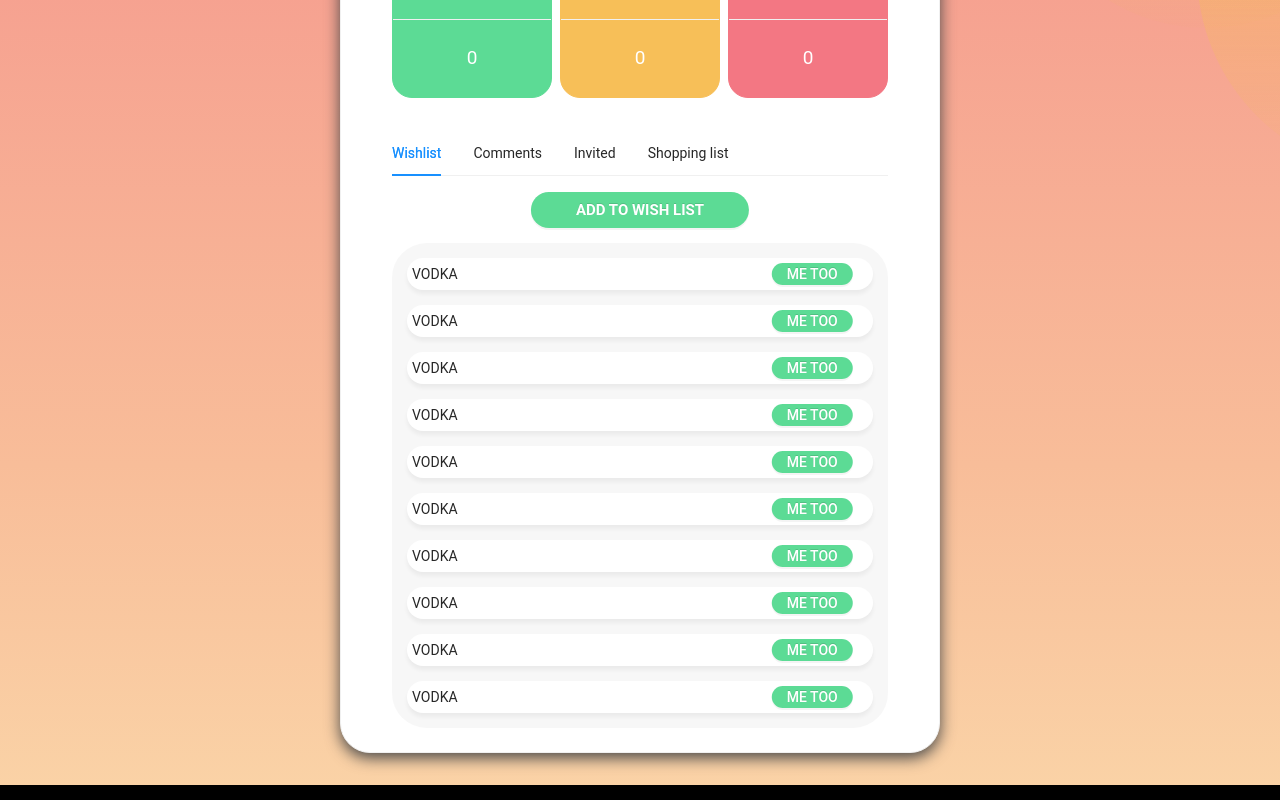
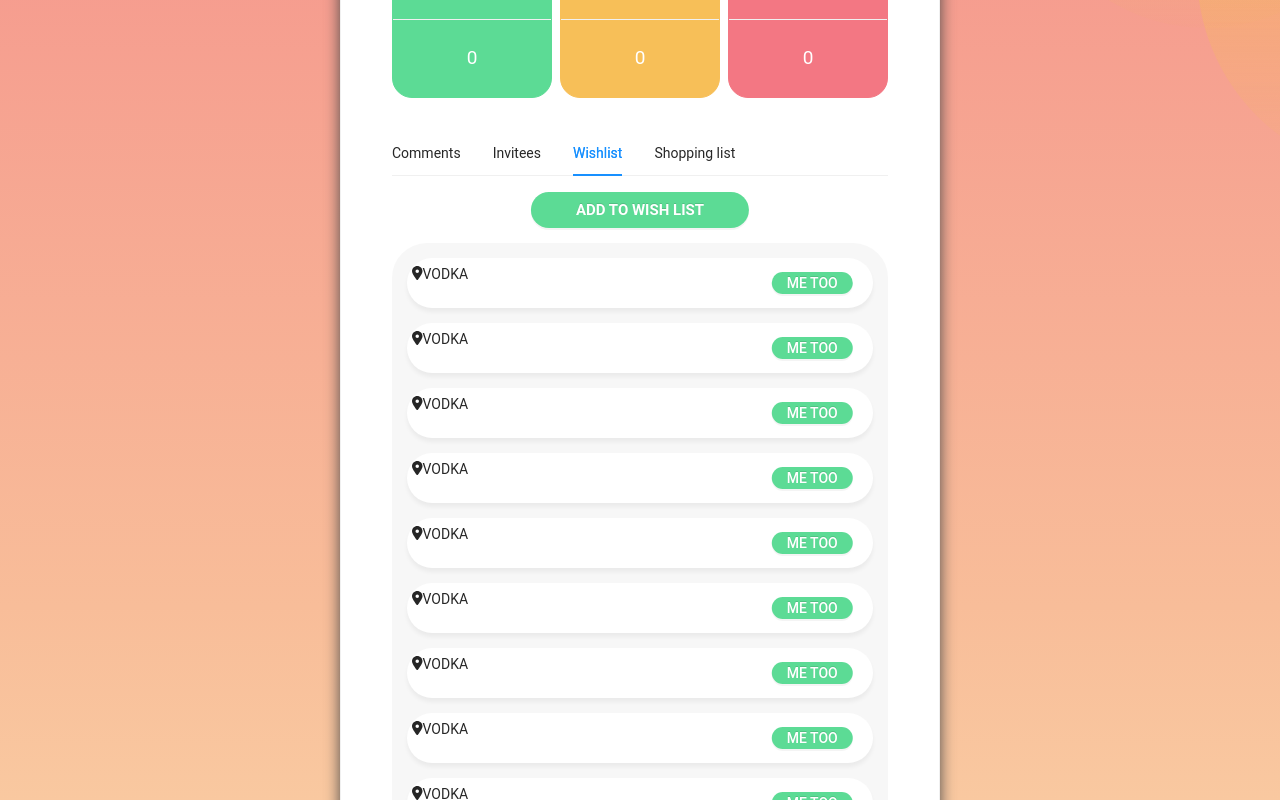
Before and after one commit to GasperFunda/PartyPlannerFrontend, a React (Create React App) app: page /party-details/Test in a window 1280 px wide. Shown: the part 740-1540 px from the top of the page. Built offline with nearby package versions, Linux system fonts and the light colour scheme.

Commit message:
renamed classes

```diff
--- a/src/pages/partyDetails/PartyDetails.css
+++ b/src/pages/partyDetails/PartyDetails.css
@@ -1,4 +1,4 @@
-.inviteesTab {
+.listContainer {
     background: rgba(196, 196, 196, 0.14);
     border-radius: 35px;
     padding: 15px;
@@ -37,17 +37,18 @@
     word-break: break-all;
 }
 
-.invitee:first-child {
+.listItem:first-child {
     margin-top: 0;
 }
 
-.invitee {
+.listItem {
     background: #FFFFFF;
     box-shadow: 0px 4px 4px rgba(0, 0, 0, 0.05);
     border-radius: 50px;
     margin-top: 15px;
     padding: 5px;
     position: relative;
+    height: 50px;
 }
 
 .inviteeStatus {
--- a/src/pages/partyDetails/PartyDetails.tsx
+++ b/src/pages/partyDetails/PartyDetails.tsx
@@ -122,14 +122,14 @@ export default function PartyDetails(this: any) {
           : <></>}
         </div>
         <Tabs className="partyDetailsInfoFromUsers" defaultActiveKey="1">
-          <TabPane tab="Wishlist" key="1">
-            <Wishlist wishlistItems={wishlistItems}/>
-          </TabPane>
           <TabPane tab="Comments" key="2">
             <Comments comments={comments}/>
           </TabPane>
-          <TabPane tab="Invited" key="3">
+          <TabPane tab="Invitees" key="3">
             <Invitees invitees={invitees} isUserHost={isUserHost}/>
+          </TabPane>
+          <TabPane tab="Wishlist" key="1">
+            <Wishlist wishlistItems={wishlistItems}/>
           </TabPane>
           {(isUserHost) ?
             <TabPane tab="Shopping list" key="4">
--- a/src/pages/partyDetails/components/Invitees.tsx
+++ b/src/pages/partyDetails/components/Invitees.tsx
@@ -21,11 +21,11 @@ export default function Invitees(props: IFormProps) {
                     INVITE MORE
                 </Button>
             : <></>}
-            <div className="inviteesTab">
+            <div className="listContainer">
                 {props.invitees.map((invitee) => {
                     return (
-                        <div className="invitee" key={invitee.id}>
-                            <img className="inviteePicture" src={"../" + invitee.picture}/>
+                        <div className="listItem" key={invitee.id}>
+                            <img className="userPicture" src={"../" + invitee.picture}/>
                             {invitee.name + " " + invitee.surname}
                             <span className={"inviteeStatus rightAndCenter " + attendanceClasses[invitee.attendanceStatus]}>{attendanceTexts[invitee.attendanceStatus]}</span>
                         </div>
--- a/src/pages/partyDetails/components/Wishlist.tsx
+++ b/src/pages/partyDetails/components/Wishlist.tsx
@@ -1,5 +1,7 @@
 import { Button } from "antd";
 import { WishlistItem } from "../../../types/wishlistItem";
+import { FontAwesomeIcon } from '@fortawesome/react-fontawesome';
+import { faLocationDot, faCalendarDays, faNoteSticky } from '@fortawesome/free-solid-svg-icons';
 
 export interface IFormProps {
     wishlistItems: WishlistItem[]
@@ -16,12 +18,12 @@ export default function Wishlist(props: IFormProps) {
             >
                 ADD TO WISH LIST
             </Button>
-            <div className="inviteesTab">
+            <div className="listContainer">
                 {props.wishlistItems.map((wishlistItem) => {
                     return (
-                        <div className="invitee" key={wishlistItem.id}>
-
-                            {wishlistItem.description}
+                        <div className="listItem" key={wishlistItem.id}>
+                            <FontAwesomeIcon icon={faLocationDot} fontSize="35px" />
+                            <span>{wishlistItem.description}</span>
                             <Button
                                 type="primary"
                                 className="buttonSmall rightAndCenter"
```
